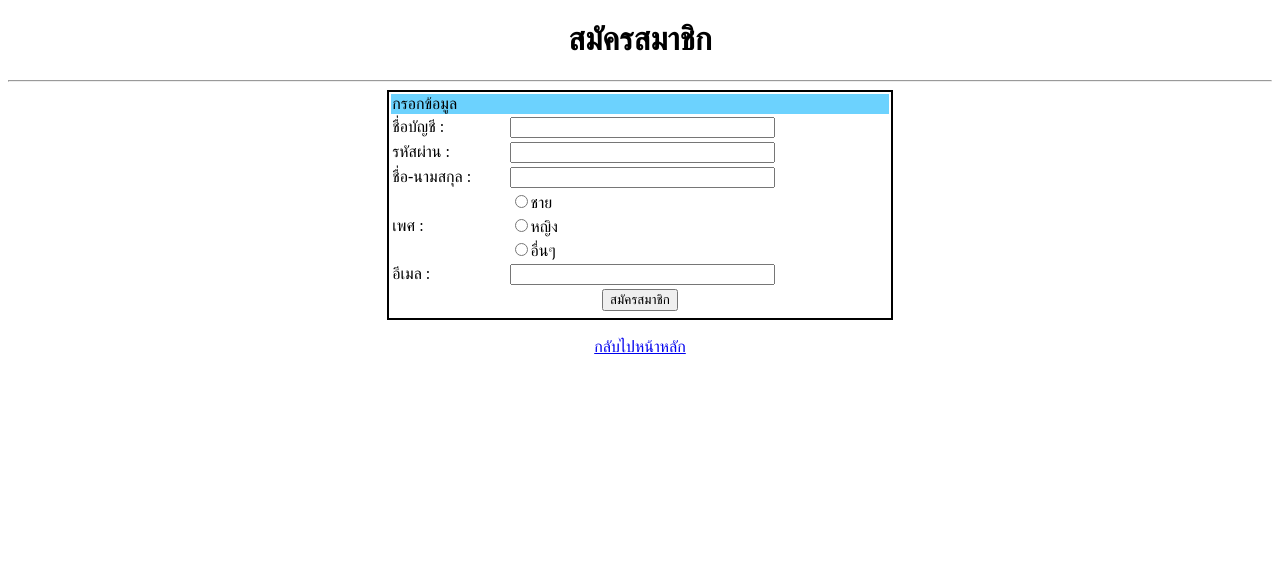
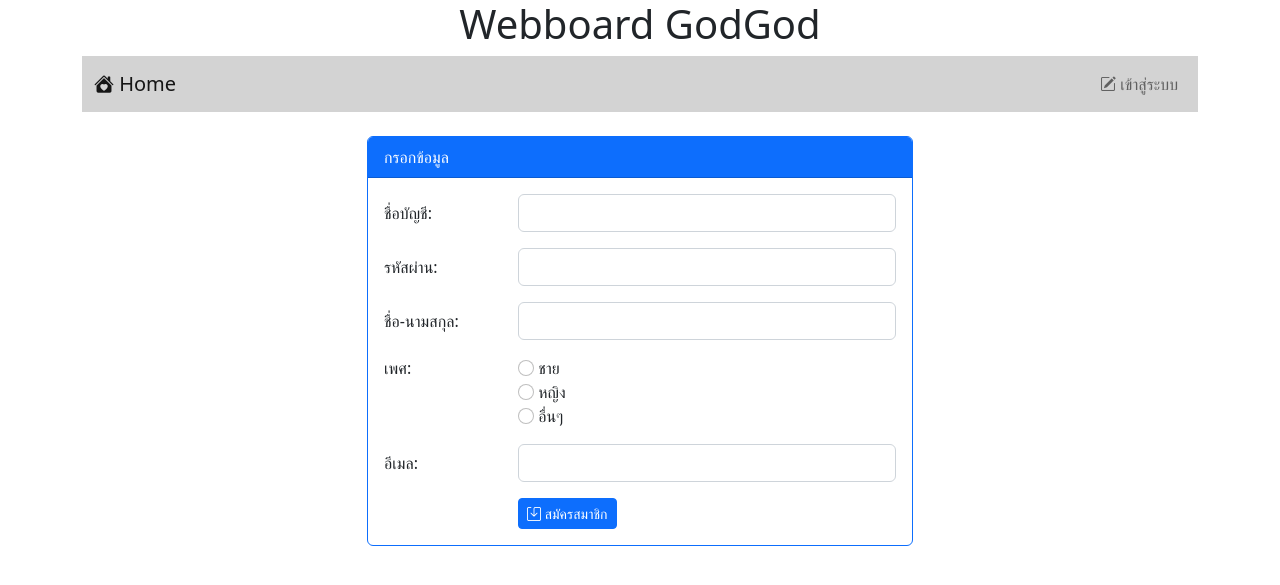
Before and after one commit to poramin5202/Basic_WebApp, a PHP site: page /register.php in a window 1280 px wide. Shown: the top 585 px of the page. Run offline with PHP 8.4, Linux system fonts and the light colour scheme; some libraries are stand-ins or nearby versions.

Commit message:
word7 8(50%)

```diff
--- a/register.php
+++ b/register.php
@@ -11,31 +11,90 @@
     <meta charset="UTF-8">
     <meta http-equiv="X-UA-Compatible" content="IE=edge">
     <meta name="viewport" content="width=device-width, initial-scale=1.0">
+        <!-- CSS only -->
+<link href="https://cdn.jsdelivr.net/npm/bootstrap@5.2.2/dist/css/bootstrap.min.css" rel="stylesheet" integrity="sha384-Zenh87qX5JnK2Jl0vWa8Ck2rdkQ2Bzep5IDxbcnCeuOxjzrPF/et3URy9Bv1WTRi" crossorigin="anonymous">
+<!-- JavaScript Bundle with Popper -->
+<script src="https://cdn.jsdelivr.net/npm/bootstrap@5.2.2/dist/js/bootstrap.bundle.min.js" integrity="sha384-OERcA2EqjJCMA+/3y+gxIOqMEjwtxJY7qPCqsdltbNJuaOe923+mo//f6V8Qbsw3" crossorigin="anonymous"></script>
+<link rel="stylesheet" href="https://cdn.jsdelivr.net/npm/bootstrap-icons@1.9.1/font/bootstrap-icons.css">
+
     <title>สมัครสมาชิก</title>
     <style>
 
     </style>
 </head>
 <body>
-    <h1 style="text-align: center;"> สมัครสมาชิก </h1>
-    <hr>
-    <table style="border: 2px solid black; width:40%" align="center">
-<tr><td colspan="2" style="background-color: #6CD2FE;" >กรอกข้อมูล</td></tr>
-<tr><td>ชื่อบัญชี :</td><td><input type="text" size="30"></td></tr>
-<tr><td>รหัสผ่าน :</td><td><input type="password" size="30"></td></tr>
-<tr><td>ชื่อ-นามสกุล :</td><td><input type="password" size="30"></td></tr>
-<tr><td></td><td><input type="radio" name="man" value="M">ชาย</td></tr>
-<tr><td>เพศ :</td><td><input type="radio" name="woman" value="F">หญิง</td></tr>
-<tr><td></td><td><input type="radio" name="mw" value="MW">อื่นๆ  </td></tr>
-<tr><td>อีเมล :</td><td><input type="email" size="30"></td></tr>
-<tr><td colspan="2" align="center"><input type="submit" value="สมัครสมาชิก"></td></tr>
-<tr></tr>
-<tr></tr>
-    </table>
+    <div class="container">
+
+    <h1 style="text-align: center;"> Webboard GodGod </h1>
+    <?php include "nav.php" ?>
     <br>
-    <div align="center">
-        <a href="index.html"> กลับไปหน้าหลัก</a>
+    <div class="row">
+        <div class="col-md-3"></div>
+        <div class="col-md-6">
+            <div class="card text-dark bg-white border-primary">
+                <div class="card-header bg-primary text-white">
+                    กรอกข้อมูล
+                </div>
+                <div class="card-body">
+                    <form action="register_save.php" method="POST">
+                        <div class="row mb-3">
+                            <label class="col-md-3 col-form-label">ชื่อบัญชี:</label>
+                            <div class="col-md-9">
+                                <input type="text" name="login" class="form-control" required>
+                            </div>
+                        </div>
+                        <div class="row mb-3">
+                            <label class="col-md-3 col-form-label">รหัสผ่าน:</label>
+                            <div class="col-md-9">
+                                <input type="password" name="pwd" class="form-control" required>
+                            </div>
+                        </div>
+                        <div class="row mb-3">
+                            <label class="col-md-3 col-form-label">ชื่อ-นามสกุล:</label>
+                            <div class="col-md-9">
+                                <input type="text" name="name" class="form-control" required>
+                            </div>
+                        </div>
+
+                        <div class="row mb-3">
+                            <label class="col-md-3 col-form-label pt-0">เพศ:</label>
+                            <div class="col-md-9">
+                                <div class="form-ckeck">
+                            <input type="radio" class="form-check-input" name="gender" value="m" required>
+                                <label class="form-check-label">ชาย</label>
+                                </div>
+                                <div class="form-ckeck">
+                            <input type="radio" class="form-check-input" name="gender" value="f" required>
+                                <label class="form-check-label">หญิง</label>
+                                </div>
+                                <div class="form-ckeck">
+                            <input type="radio" class="form-check-input" name="gender" value="o" required>
+                                <label class="form-check-label">อื่นๆ</label>
+                                </div>
+                          </div>
+                        </div>
+                        <div class="row mb-3">
+                            <label class="col-md-3 col-form-label">อีเมล:</label>
+                            <div class="col-md-9">
+                                <input type="email" name="email" class="form-control" required>
+                            </div>
+                        </div>
+                        <div class="row">
+                            <label class="col-md-3 col-form-label"></label>
+                            <div class="col-md-9">
+                               <button class="btn btn-primary btn-sm" type="submit"><i class="bi bi-save"></i> สมัครสมาชิก</button>
+                            </div>
+                        </div>
+
+                    </form>
+                </div>
+            </div>
+        </div>
+        <div class="col-md-3"></div>
     </div>
 
+
+
+    </div>
 </body>
 </html>
```
Also changed, not shown: newpost.php (+62 -29 lines), register_save.php (added, +36 -0 lines).
